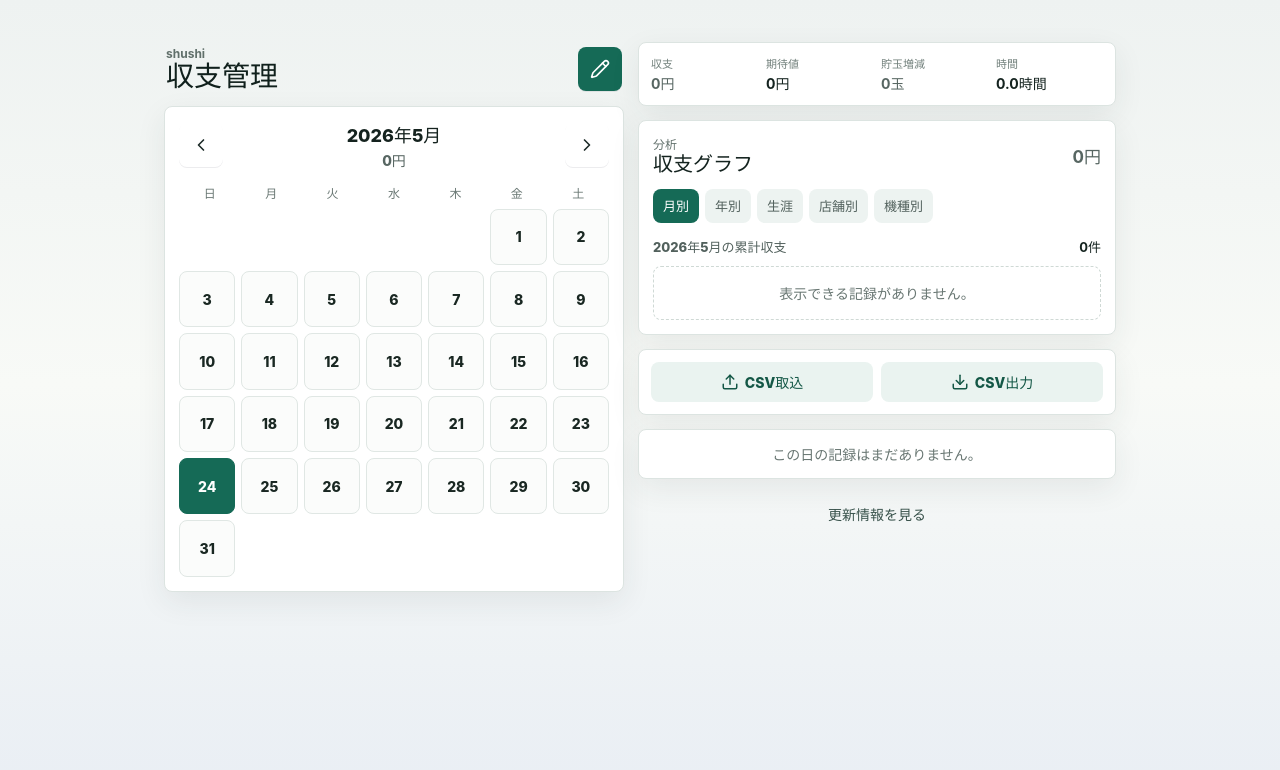
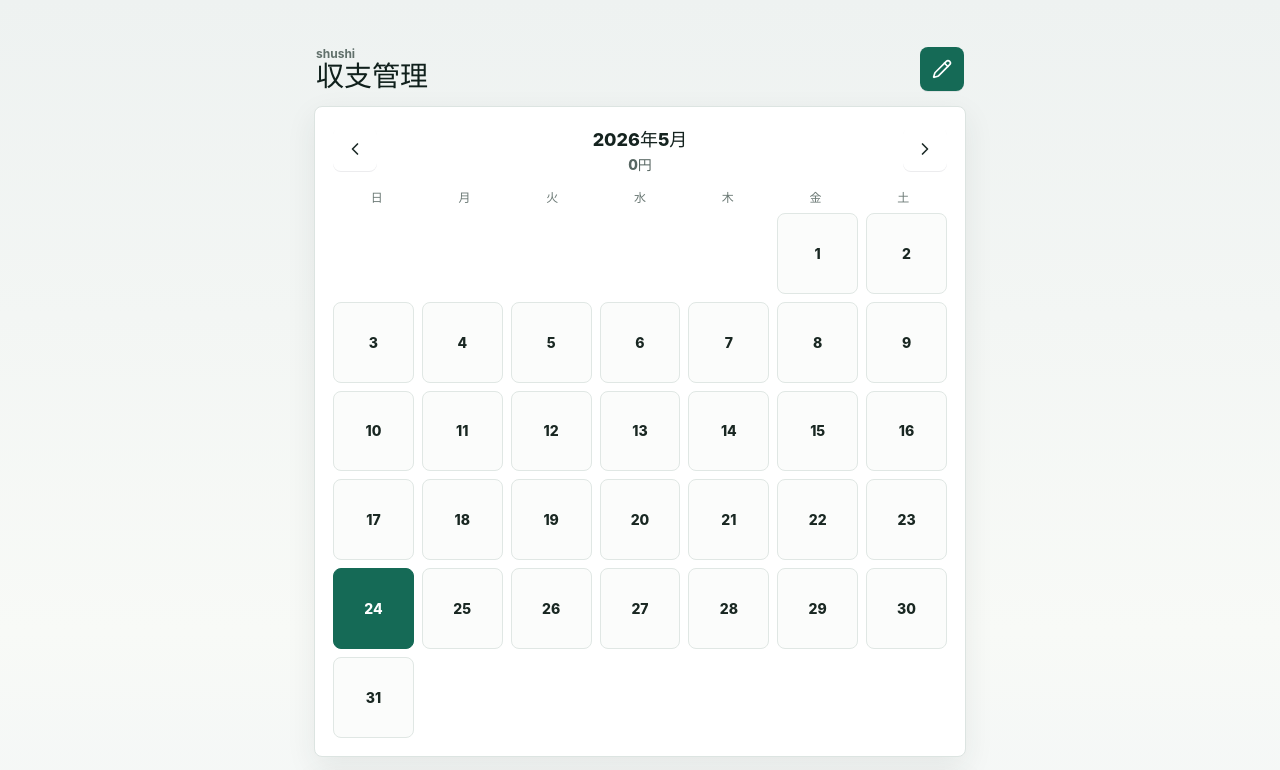
Before and after one commit to umedademu/shushi, a React (Vite) app in the folder app/: page / in a window 1280 px wide. Shown: the top 770 px of the page. Built offline with nearby package versions, Linux system fonts and the light colour scheme.

Commit message:
Use wider single column layout

```diff
--- a/app/src/App.css
+++ b/app/src/App.css
@@ -189,6 +189,7 @@ h3 {
   gap: 2px;
   align-items: center;
   justify-content: center;
+  overflow: hidden;
   padding: 2px;
 }
 
@@ -203,9 +204,12 @@ h3 {
 }
 
 .day-cell small {
-  font-size: 10px;
+  width: 100%;
+  font-size: 9px;
   font-weight: 800;
   line-height: 1;
+  overflow-wrap: anywhere;
+  text-align: center;
 }
 
 .day-cell.today {
@@ -1054,19 +1058,10 @@ h3 {
   }
 
   .dashboard-frame {
-    max-width: 980px;
-    display: grid;
-    grid-template-columns: minmax(360px, 460px) minmax(360px, 1fr);
+    max-width: 680px;
+    display: flex;
+    flex-direction: column;
     gap: 14px;
-    align-items: start;
-  }
-
-  .dashboard-left {
-    grid-column: 1;
-  }
-
-  .dashboard-right {
-    grid-column: 2;
   }
 
   .dashboard-left,
@@ -1083,6 +1078,18 @@ h3 {
 
   .dashboard-left .top-bar {
     padding-bottom: 0;
+  }
+
+  .month-panel {
+    padding: 18px;
+  }
+
+  .calendar-grid {
+    gap: 8px;
+  }
+
+  .day-cell small {
+    font-size: 11px;
   }
 
   .summary-grid {
--- a/app/src/App.tsx
+++ b/app/src/App.tsx
@@ -174,6 +174,11 @@ const updateItems = [
     title: "PC表示の余白を調整",
     body: "重複していた選択日カードをなくし、PC表示でサマリーとグラフが右側に自然に並ぶようにしました。",
   },
+  {
+    date: "2026-05-24",
+    title: "PC表示を幅広の1列に変更",
+    body: "PC表示でも縦1列にし、カレンダーの日別収支はk表記ではなく円単位の数字で表示するようにしました。",
+  },
 ];
 
 const chartModes: Array<{ key: ChartMode; label: string }> = [
@@ -222,6 +227,12 @@ function currency(value: number) {
 function signedCurrency(value: number) {
   const sign = value > 0 ? "+" : "";
   return `${sign}${currency(value)}`;
+}
+
+function signedPlainAmount(value: number) {
+  const rounded = Math.round(value);
+  const sign = rounded > 0 ? "+" : "";
+  return `${sign}${rounded}`;
 }
 
 function loadRecords(): PlayRecord[] {
@@ -1623,8 +1634,7 @@ export function App() {
                     <span>{dayNumber}</span>
                     {dayRecords.length > 0 && (
                       <small className={classForAmount(dayProfit)}>
-                        {dayProfit > 0 ? "+" : ""}
-                        {Math.round(dayProfit / 1000)}k
+                        {signedPlainAmount(dayProfit)}
                       </small>
                     )}
                   </button>
```
Also changed, not shown: 2 other files (tests, documents, lock files or other folders).
